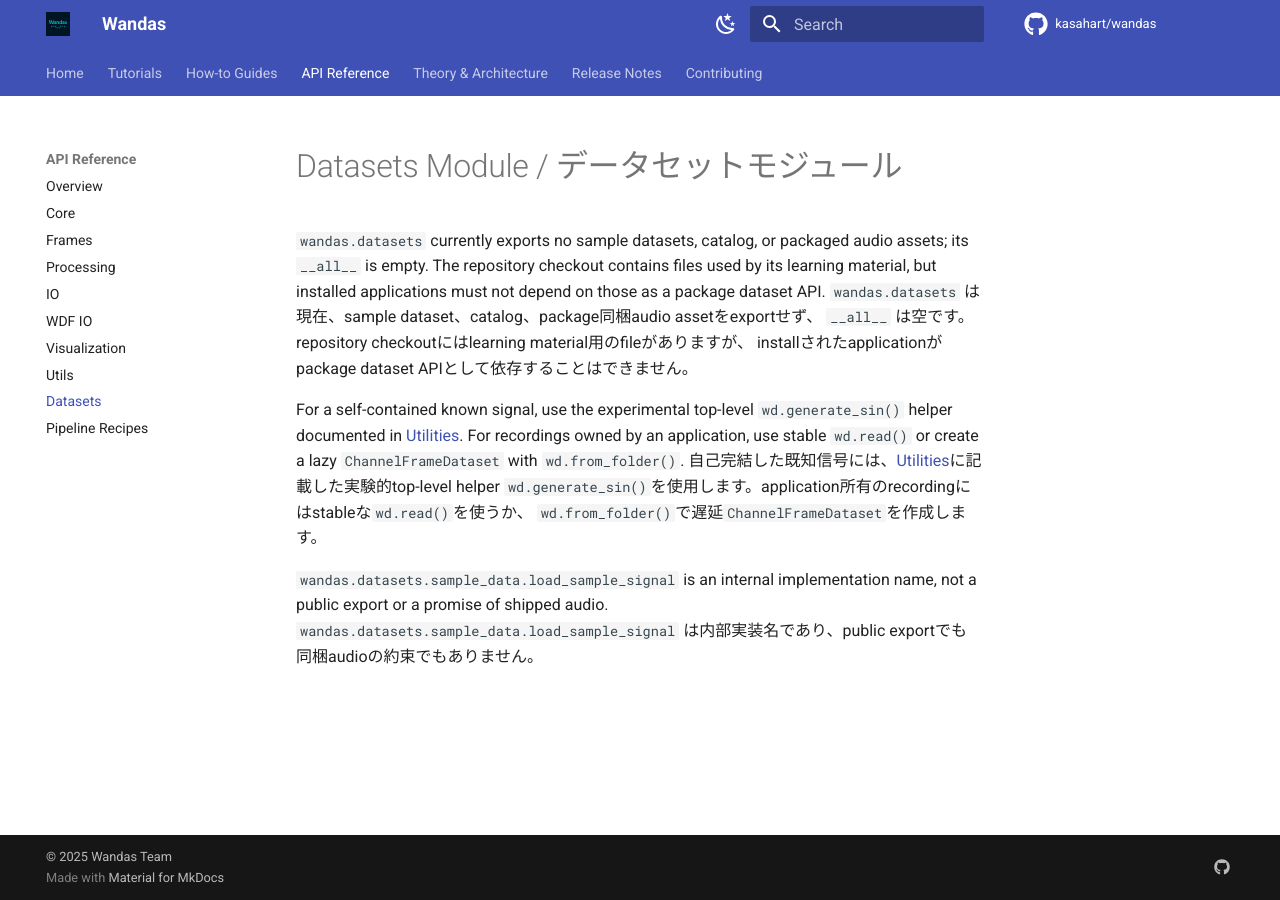
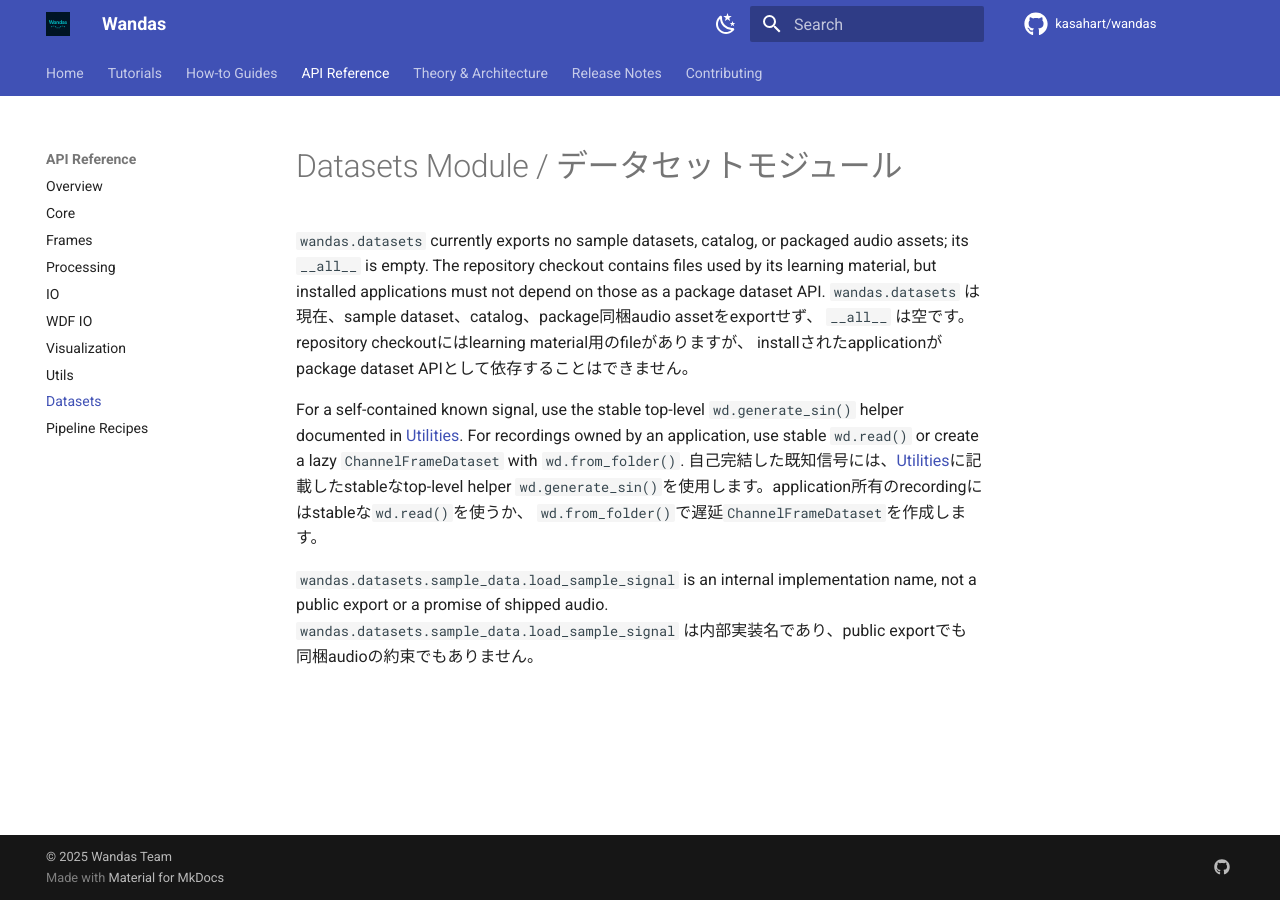
Before and after one commit to kasahart/wandas, an MkDocs documentation site: the page built from docs/src/api/datasets.md, in a window 1280 px wide. Built offline with MkDocs 1.6.1 and Material for MkDocs 9.7.7, drawn with Linux system fonts in a browser that asks for light colours; comment, search, counter and statistics services are not loaded.

Commit message:
fix(api): classify documented stable attributes

```diff
--- a/docs/src/api/datasets.md
+++ b/docs/src/api/datasets.md
@@ -8,11 +8,11 @@ dataset API.
 `__all__` は空です。repository checkoutにはlearning material用のfileがありますが、
 installされたapplicationがpackage dataset APIとして依存することはできません。
 
-For a self-contained known signal, use the experimental top-level
+For a self-contained known signal, use the stable top-level
 `wd.generate_sin()` helper documented in [Utilities](utils.md). For recordings owned
 by an application, use stable `wd.read()` or create a lazy `ChannelFrameDataset` with
 `wd.from_folder()`.
-自己完結した既知信号には、[Utilities](utils.md)に記載した実験的top-level helper
+自己完結した既知信号には、[Utilities](utils.md)に記載したstableなtop-level helper
 `wd.generate_sin()`を使用します。application所有のrecordingにはstableな`wd.read()`を使うか、
 `wd.from_folder()`で遅延`ChannelFrameDataset`を作成します。
 
```
Also changed, not shown: docs/src/api/index.md (+7 -2 lines), docs/src/explanation/public-api-stability.md (+1 -0 lines), 2 other files.
